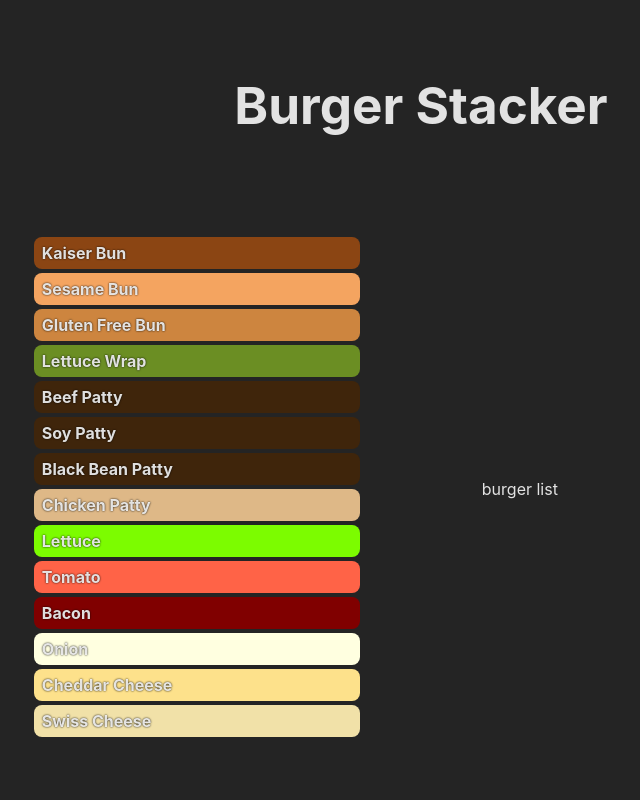
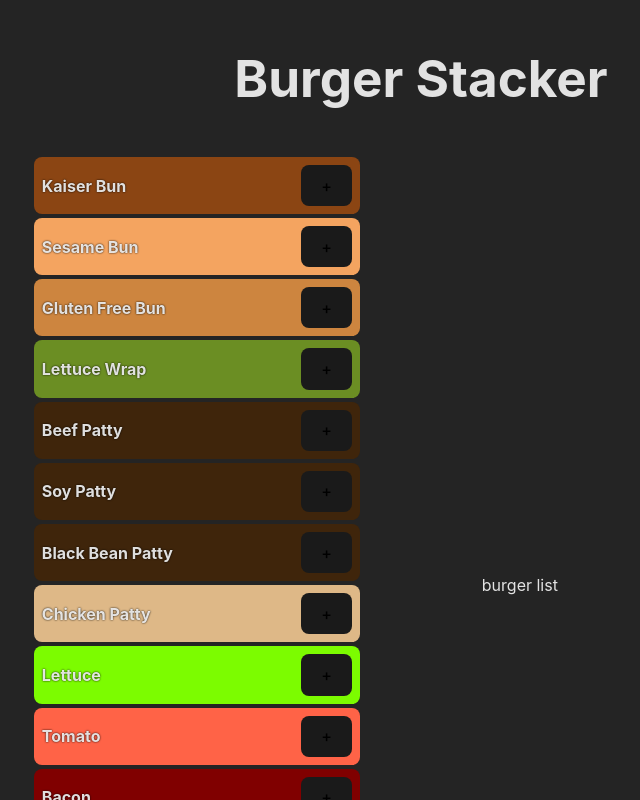
Before and after one commit to sreyesg/lifting-state-in-react-lab, a React (Vite) app: page / in a window 1280 px wide. Shown: the whole page, without its empty margins (219-859 px from the left). Built offline with nearby package versions, Linux system fonts and the light colour scheme.

Commit message:
Add hankdeAddToBurger function and trigger to Ingredientlist component

```diff
--- a/src/App.jsx
+++ b/src/App.jsx
@@ -1,5 +1,5 @@
 // src/App.jsx
-
+import { useState } from 'react';
 import './App.css';
 import IngredientList from './components/IngredientList';
 import BurgerStack from './components/BurgerStack';
@@ -22,14 +22,30 @@ export const availableIngredients = [
   { name: 'Swiss Cheese', color: '#F1E1A8' },
 ];
 
+
+
+
+
 const App = () => {
+
+  const [stack, setStack] = useState([])
+
+
+  const addToBurger = (newIngredient) => {
+    console.log(newIngredient, 'FROM ADD TO BURGER')
+  }
+
   return (
     <main>
       <h1>Burger Stacker</h1>
       <section>
       {/* List & Stack components */}
       <div className="ingredients">
-      <IngredientList ingredients={availableIngredients}/>
+      <IngredientList
+        ingredients={availableIngredients}
+        addToBurger={addToBurger}
+
+      />
       </div>
       <div className="burgerStack">
       <BurgerStack/>
--- a/src/components/IngredientList.jsx
+++ b/src/components/IngredientList.jsx
@@ -1,13 +1,24 @@
 // src/components/IngredientList.jsx
 const IngredientList = (props) => {
     console.log(props.ingredients, 'I AM PROPS')
+    const handleAddToBurger = (ingredient) => {
+        console.log('FROM HANDLE ADD BURGER')
+        console.log(ingredient)
+        props.addToBurger(ingredient)
+
+    }
 
     return (
         <ul>
             {
             props.ingredients.map((ingredient,idx) => {
                 return(
-                    <li style={{background: ingredient.color}} key={idx}>{ingredient.name}</li>
+                    <li
+                    style={{background: ingredient.color}}
+                    key={idx}>
+                        {ingredient.name}
+                        <button onClick={() => handleAddToBurger(ingredient)}>+</button>
+                    </li>
                 )
             })
             }
```
